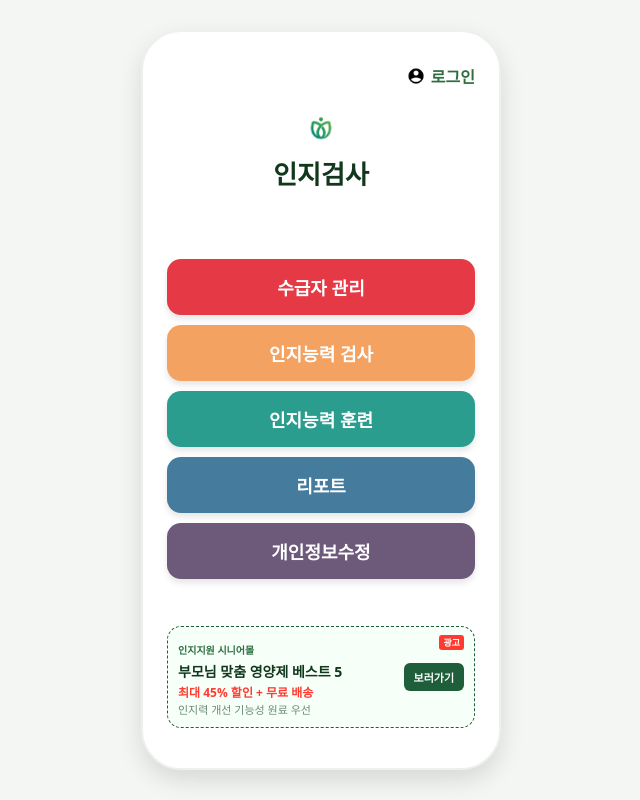
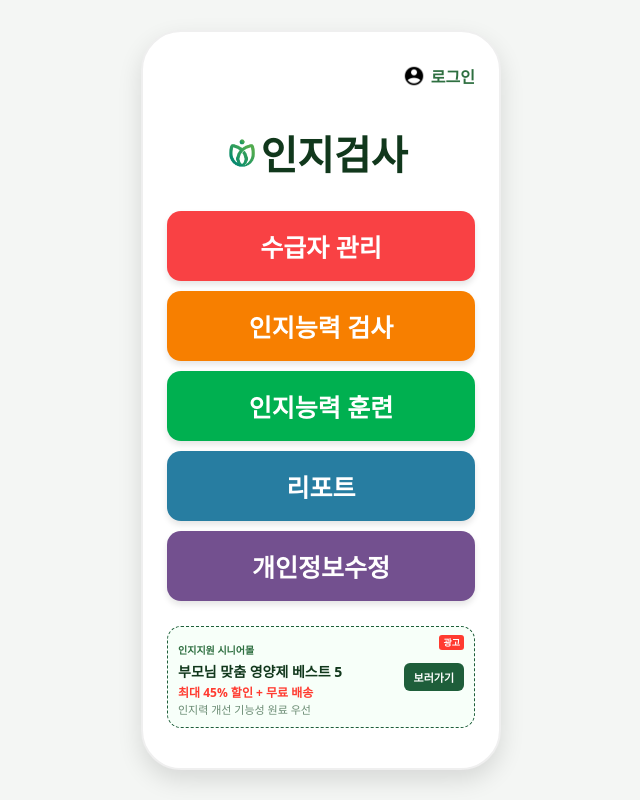
Before and after one commit to 2026-SMHRD-KDT-LangIntelligence-8/GitFinalProjectJH, a Python web app: template src/main/resources/templates/main.html in a window 1280 px wide. Shown: the whole page, without its empty margins (319-959 px from the left). Run offline with Jinja, Linux system fonts and the light colour scheme; the template is opened without the code that fills it, so the values that code supplies are empty; some web fonts are replaced.

Commit message:
주형_프론트_수정

```diff
--- a/src/main/resources/static/css/style.css
+++ b/src/main/resources/static/css/style.css
@@ -96,7 +96,7 @@ a {
 }
 
 .page-title {
-    font-size: 26px;
+    font-size: 32px;
     font-weight: 800;
     color: #11381c;
     margin: 0;
@@ -138,7 +138,7 @@ a {
 }
 
 .main-title {
-    font-size: 27px;
+    font-size: 32px;
     font-weight: 800;
     color: #11381c;
     margin: 0;
@@ -338,26 +338,34 @@ a {
    3. 메인 메뉴 및 광고 (main.html)
    ========================================================================== */
 .top-header { width: 100%; display: flex; justify-content: flex-end; align-items: center; gap: 6px; margin-bottom: 10px; }
-.login-logo { width: 18px; height: 18px; }
+.login-logo { width: 22px; height: 22px; }
 .auth-box { display: flex; align-items: center; }
 .login-btn { font-size: 16px; font-weight: 700; color: #2e6f40; text-decoration: none; }
 .top-header .divider { width: 1px; height: 12px; background-color: #cccccc; margin: 0 6px; }
 .hidden { display: none !important; }
 
-.service-logo { width: 36px; height: auto; }
-.service-title { font-size: 26px; font-weight: 800; color: #11381c; margin: 0; }
+.main-title-container {
+    position: relative;
+    min-height: 56px;
+    justify-content: center;
+    transform: translate(8px, 16px);
+}
+
+.service-logo { width: 50px; height: 50px; object-fit: contain; }
+.main-title-container .service-logo { position: absolute; left: calc(50% - 112px); top: 50%; transform: translateY(-50%); }
+.service-title { width: 100%; text-align: center; font-size: 40px; font-weight: 800; color: #11381c; margin: 0; transform: translateX(5px); }
 
 .menu-container { width: 100%; display: flex; flex-direction: column; gap: 10px; margin-bottom: 15px; flex: 1; justify-content: center;}
 .menu-item {
-    width: 100%; height: 56px; border-radius: 14px; display: flex; justify-content: center; align-items: center; font-size: 18px; font-weight: 800; color: #ffffff; text-decoration: none; box-shadow: 0 4px 6px rgba(0,0,0,0.1); transition: transform 0.2s;
+    width: 100%; height: 70px; border-radius: 14px; display: flex; justify-content: center; align-items: center; font-size: 25px; font-weight: 800; color: #ffffff; text-decoration: none; box-shadow: 0 4px 6px rgba(0,0,0,0.1); transition: transform 0.2s;
 }
 .menu-item:active { transform: scale(0.98); }
 
-.bg-1 { background-color: #E63946; }
-.bg-2 { background-color: #F4A261; }
-.bg-3 { background-color: #2A9D8F; }
-.bg-4 { background-color: #457B9D; }
-.bg-5 { background-color: #6D597A; }
+.bg-1 { background-color: #F94144; }
+.bg-2 { background-color: #F77F00; }
+.bg-3 { background-color: #00B050; }
+.bg-4 { background-color: #277DA1; }
+.bg-5 { background-color: #73508F; }
 
 .premium-ad-box { width: 100%; background-color: #f7fff9; border: 1.5px dashed #1e5e3a; border-radius: 14px; display: flex; align-items: center; padding: 10px; box-sizing: border-box; text-decoration: none; position: relative; }
 .hot-badge { position: absolute; top: 8px; right: 10px; font-size: 9px; font-weight: 800; color: #ffffff; background-color: #ff3b30; padding: 1px 4px; border-radius: 3px; }
--- a/src/main/resources/templates/main.html
+++ b/src/main/resources/templates/main.html
@@ -19,7 +19,7 @@
         </div>
     </div>
 
-    <div class="title-container">
+    <div class="title-container main-title-container">
         <img src="/img/logo.png" alt="서비스 로고" class="service-logo">
         <h1 class="service-title">인지검사</h1>
     </div>
--- a/src/main/resources/templates/test.html
+++ b/src/main/resources/templates/test.html
@@ -19,7 +19,6 @@
     </div>
 
     <div class="title-container">
-        <div class="sub-badge">COGNITIVE ASSESSMENT</div>
         <h1 class="main-title">인지능력 검사</h1>
     </div>
 
--- a/src/main/resources/templates/training.html
+++ b/src/main/resources/templates/training.html
@@ -19,7 +19,6 @@
     </div>
 
     <div class="title-container">
-        <div class="sub-badge">COGNITIVE TRAINING</div>
         <h1 class="main-title">인지능력 훈련</h1>
     </div>
 
```
